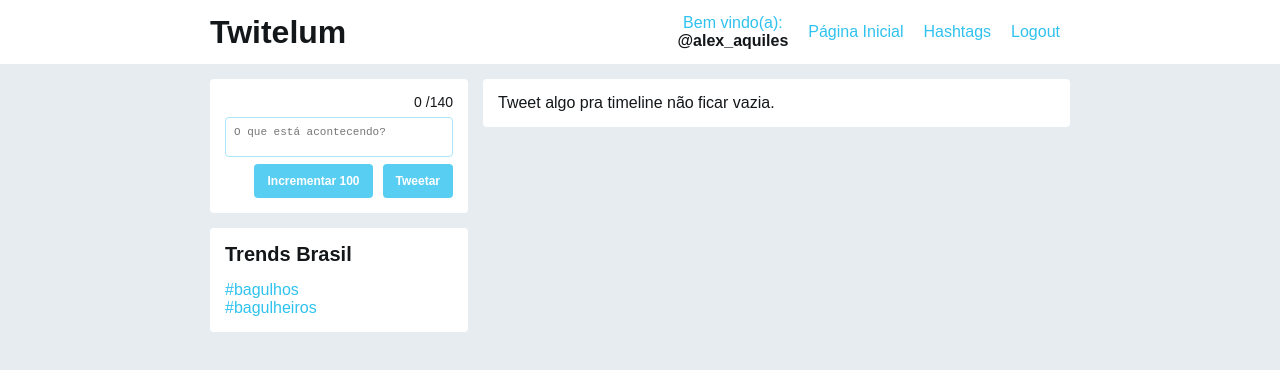
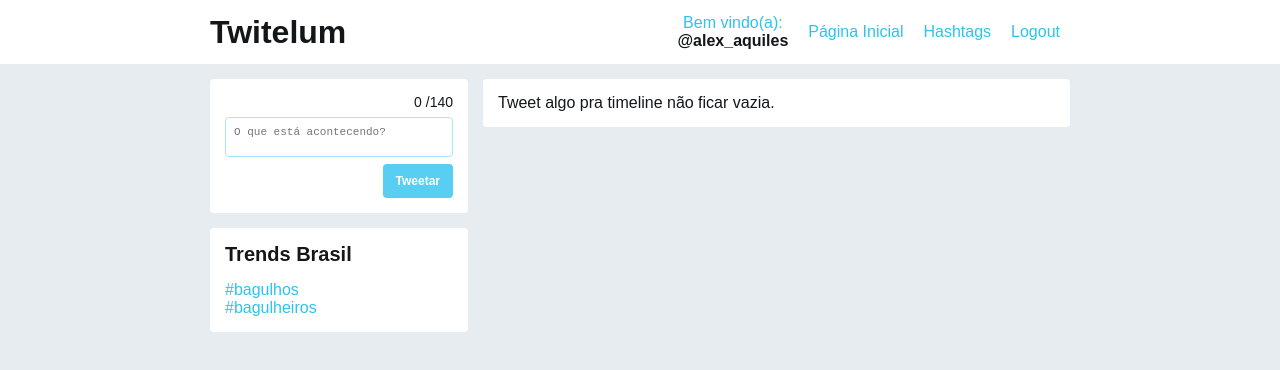
Before and after one commit to alexandreaquiles/react7804, a React (Create React App) app: page / in a window 1280 px wide. Shown: the top 370 px of the page. Built offline with nearby package versions, Linux system fonts and the light colour scheme.

Commit message:
Extra: remove

```diff
--- a/src/App.js
+++ b/src/App.js
@@ -12,8 +12,7 @@ class App extends Component {
     super(props);
     this.state = {
       novoTweet: '',
-      tweets: [],
-      valor: 100
+      tweets: []
     };
     this.adicionaTweet = this.adicionaTweet.bind(this);
   }
@@ -42,9 +41,6 @@ class App extends Component {
                         <button type="submit"
                             disabled={ this.state.novoTweet.length > 140 ? true : false }
                             className="novoTweet__envia">Tweetar</button>
-                        <button style={{marginRight: 10}}
-                            onClick={ this.clickHandler }
-                            className="novoTweet__envia">Incrementar { this.state.valor } </button>
                     </form>
                 </Widget>
                 <Widget>
@@ -61,17 +57,6 @@ class App extends Component {
         </div>
       </Fragment>
     );
-  }
-
-  clickHandler = () => {
-    this.incrementa();
-    this.incrementa();
-  }
-
-  incrementa() {
-      this.setState( state => ({
-          valor: state.valor + 1
-      }));
   }
 
   getTweets() {
```
